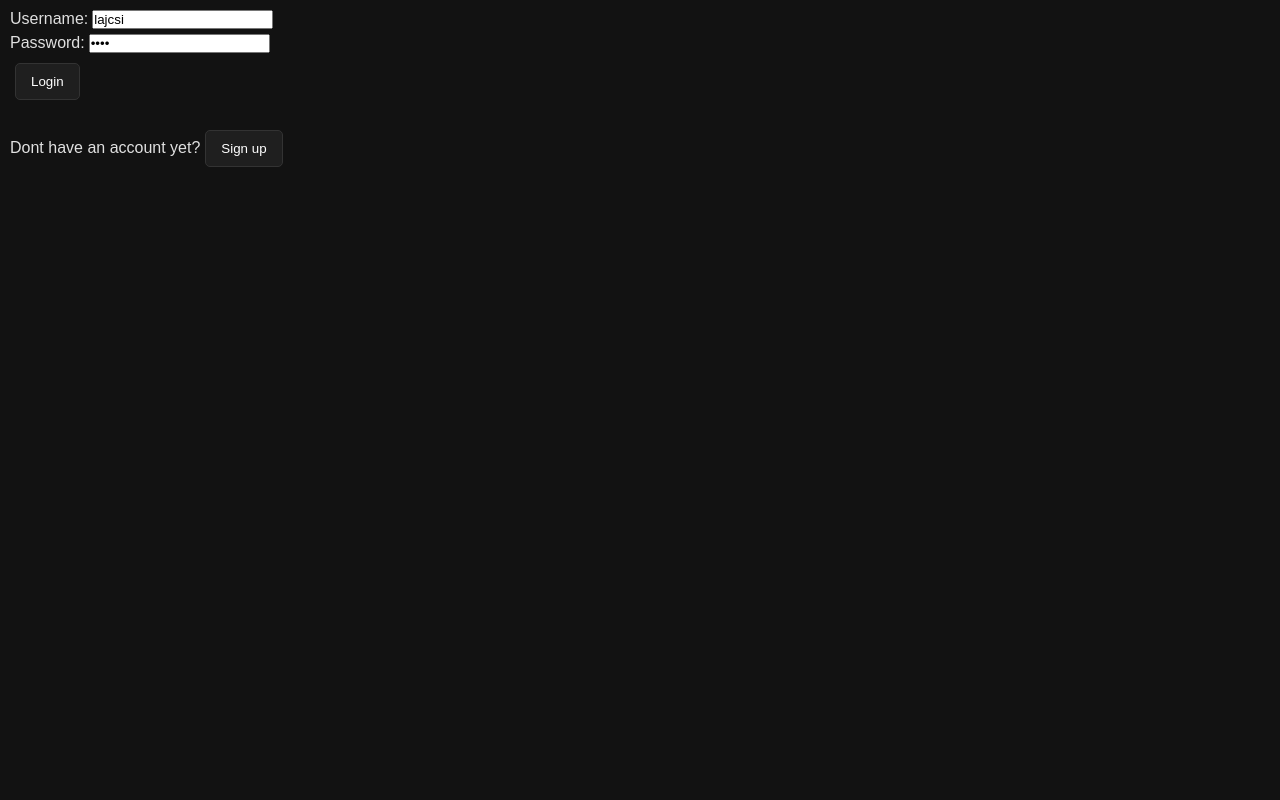
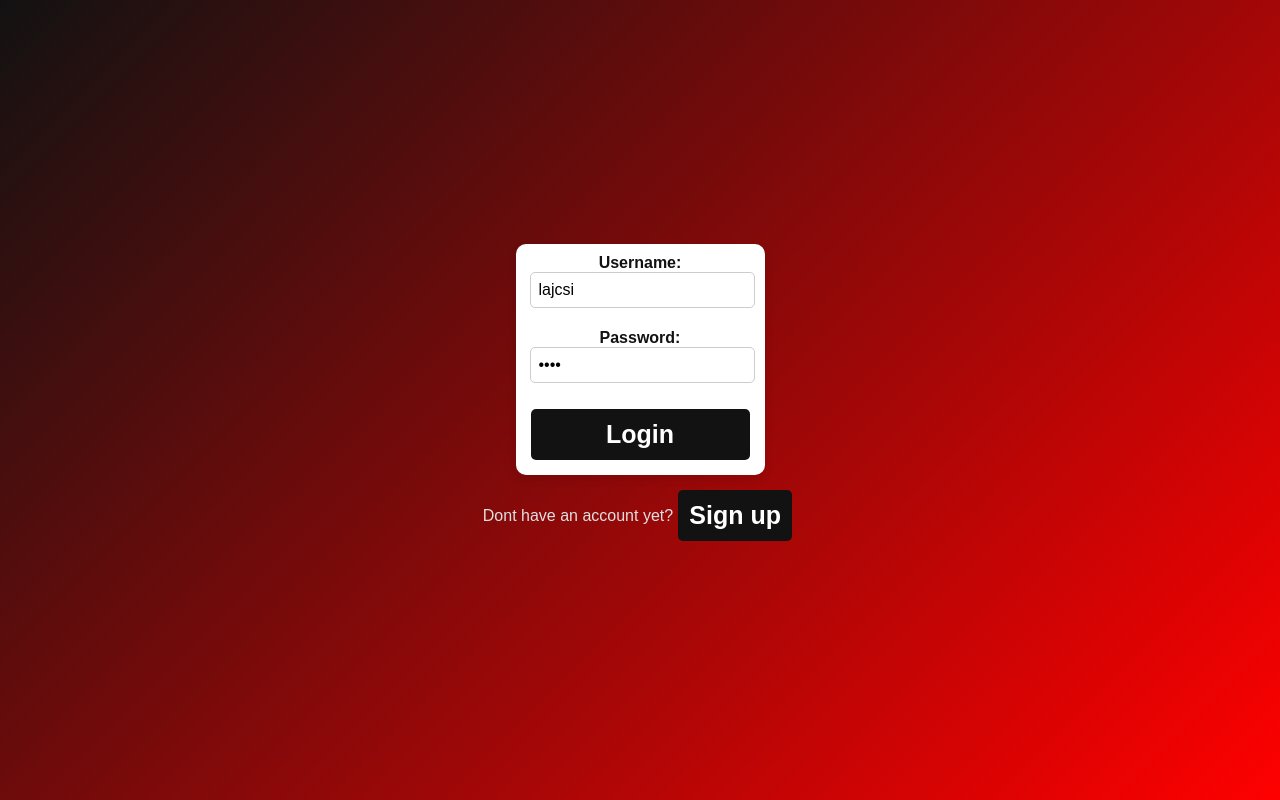
Before and after one commit to CodecoolGlobal/freestyle-mern-project-react-polobence, a React (Vite) app in the folder client/: page / in a window 1280 px wide. Built offline with nearby package versions, Linux system fonts and the light colour scheme.

Commit message:
implement login page css

```diff
--- /dev/null
+++ b/client/src/Pages/Login/Login.css
@@ -0,0 +1,75 @@
+.login-page {
+  display: flex;
+  flex-direction: column;
+  justify-content: center;
+  align-items: center;
+  height: 100vh;
+  width: 100%;
+  background: linear-gradient(135deg, #121212, red);
+  margin: 0;
+  font-family: Arial, sans-serif;
+}
+
+.login {
+  background: white;
+  padding: 3rem;
+  border-radius: 10px;
+  box-shadow: 0 4px 10px rgba(0, 0, 0, 0.1);
+  text-align: center;
+  animation: fadeIn 0.8s ease-in-out;
+}
+
+.sign-up {
+  display: flex;
+  align-items: center;
+  justify-content: space-between;
+}
+
+.login form {
+  display: flex;
+  flex-direction: column;
+  gap: 1rem;
+}
+
+.login label {
+  display: flex;
+  flex-direction: column;
+  font-weight: bold;
+  color: #121212;
+}
+
+.login input {
+  padding: 0.5rem;
+  border: 1px solid #ccc;
+  border-radius: 5px;
+  font-size: 1rem;
+}
+
+.login button,
+.link button {
+  padding: 0.7rem;
+  font-size: 25px;
+  font-weight: 600;
+  background: #121212;
+  color: white;
+  border: none;
+  border-radius: 5px;
+  cursor: pointer;
+  transition: background 0.3s;
+}
+
+.login button:hover,
+.link button:hover {
+  background: red;
+}
+
+@keyframes fadeIn {
+  from {
+    opacity: 0;
+    transform: translateY(-20px);
+  }
+  to {
+    opacity: 1;
+    transform: translateY(0);
+  }
+}
--- a/client/src/Pages/Login.jsx
+++ b/client/src/Pages/Login/Login.jsx
@@ -1,7 +1,8 @@
 import { useState } from "react";
 import { useNavigate, Link } from "react-router-dom";
-import { useUser } from "../context/UserContext";
-import Error from "../components/Error";
+import { useUser } from "../../context/UserContext";
+import Error from "../../components/Error";
+import "./Login.css";
 
 export default function Login() {
   const [username, setUsername] = useState("lajcsi");
@@ -12,9 +13,9 @@ export default function Login() {
 
   async function handleSubmit(e) {
     e.preventDefault();
-    const user = await fetch(
-      `/api/login?username=${username}&password=${password}`
-    ).then((res) => res.json());
+    const user = await fetch(`/api/login?username=${username}&password=${password}`).then((res) =>
+      res.json()
+    );
     if (user.message) {
       setError(user.message);
       return;
@@ -24,35 +25,27 @@ export default function Login() {
   }
 
   return (
-    <>
+    <div className="login-page">
       {error && <Error errorMessage={error} />}
       <div className="login">
         <form action="submit" onSubmit={handleSubmit}>
           <label>
             Username:
-            <input
-              type="text"
-              value={username}
-              onChange={(e) => setUsername(e.target.value)}
-            />
+            <input type="text" value={username} onChange={(e) => setUsername(e.target.value)} />
           </label>
           <label>
             Password:
-            <input
-              type="password"
-              value={password}
-              onChange={(e) => setPassword(e.target.value)}
-            />
+            <input type="password" value={password} onChange={(e) => setPassword(e.target.value)} />
           </label>
           <button type="submit">Login</button>
         </form>
       </div>
-      <div>
-        Dont have an account yet?
-        <Link to="/register">
+      <div className="sign-up">
+        <p>Dont have an account yet?</p>
+        <Link className="link" to="/register">
           <button>Sign up</button>
         </Link>
       </div>
-    </>
+    </div>
   );
 }
--- a/client/src/main.jsx
+++ b/client/src/main.jsx
@@ -4,7 +4,7 @@ import { createBrowserRouter, RouterProvider } from "react-router-dom";
 import "./main.css";
 import { UserProvider } from "./context/UserContext.jsx";
 import Registration from "./Pages/Registration.jsx";
-import Login from "./Pages/Login.jsx";
+import Login from "./Pages/Login/Login.jsx";
 import Menu from "./Pages/Menu.jsx";
 import Games from "./components/Games/Games.jsx";
 import Account from "./Pages/Account.jsx";
```
